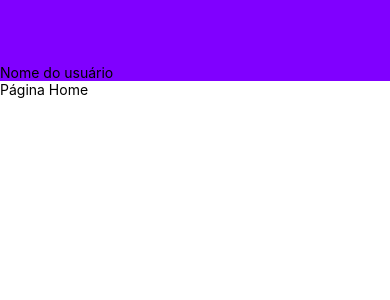
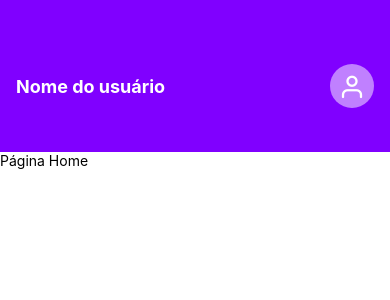
Before and after one commit to otaviozerotwo/app_financas_react_native, a React Native app: screen / in a window 390 px wide. Shown: the top 300 px of the page. Built offline with nearby package versions, Linux system fonts and the light colour scheme.

Commit message:
finalização Header

```diff
--- a/src/components/Header/index.js
+++ b/src/components/Header/index.js
@@ -4,14 +4,14 @@ import { Feather } from '@expo/vector-icons';
 
 const statusBarHeight = StatusBar.currentHeight ? StatusBar.currentHeight + 22 : 64;
 
-export default function Header(){
+export default function Header({name}){
     return(
         <View style={styles.container}>
             <View style={styles.content}>
-                <Text style={styles.username}>Nome do usuário</Text>
+                <Text style={styles.username}>{name}</Text>
 
                 <TouchableOpacity activeOpacity={0.9} style={styles.buttonUser}>
-                    <Feather nome="user" size={27} color={"#FFF"} />
+                    <Feather name="user" size={27} color={"#FFF"} />
                 </TouchableOpacity>
             </View>
         </View>
@@ -21,6 +21,29 @@ export default function Header(){
 const styles = StyleSheet.create({
     container: {
         backgroundColor: '#8000ff',
-        paddingTop: statusBarHeight
+        paddingTop: statusBarHeight,
+        flexDirection: 'row',
+        paddingStart: 16,
+        paddingEnd: 16,
+        paddingBottom: 44,
+    },
+    content: {
+        flex: 1,
+        alignItems: 'center',
+        flexDirection: 'row',
+        justifyContent: 'space-between'
+    },
+    username: {
+        fontSize: 18,
+        color: '#FFF',
+        fontWeight: 'bold'
+    },
+    buttonUser: {
+        width: 44,
+        height: 44,
+        backgroundColor: 'rgba(255,255,255,0.5)',
+        justifyContent: 'center',
+        alignItems: 'center',
+        borderRadius: 44 / 2
     }
 })
--- a/src/pages/Home/index.js
+++ b/src/pages/Home/index.js
@@ -4,7 +4,7 @@ import Header from '../../components/Header';
 export default function Home() {
   return (
     <View style={styles.container}>
-        <Header/>
+        <Header name="Nome do usuário" />
         <Text>Página Home</Text>
     </View>
   );
```
